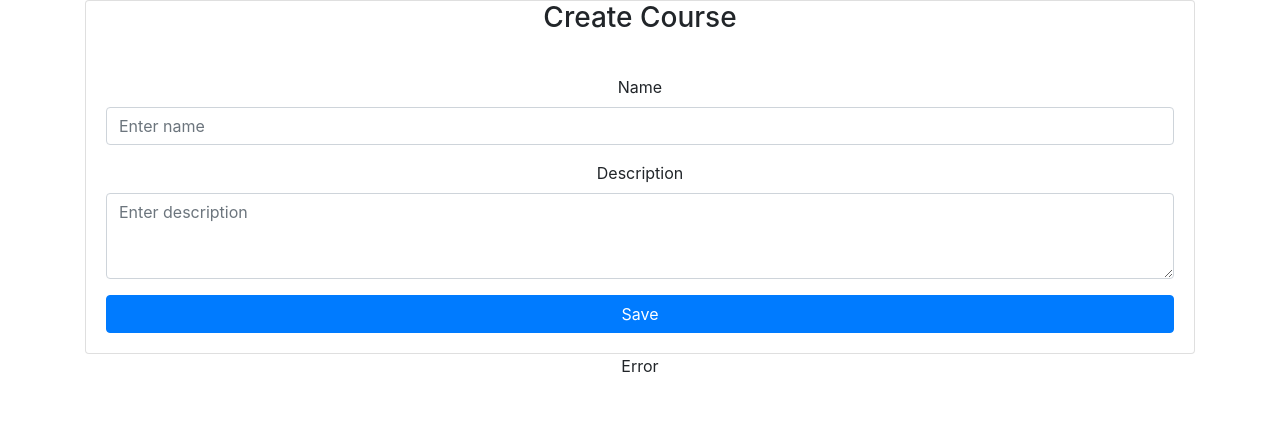
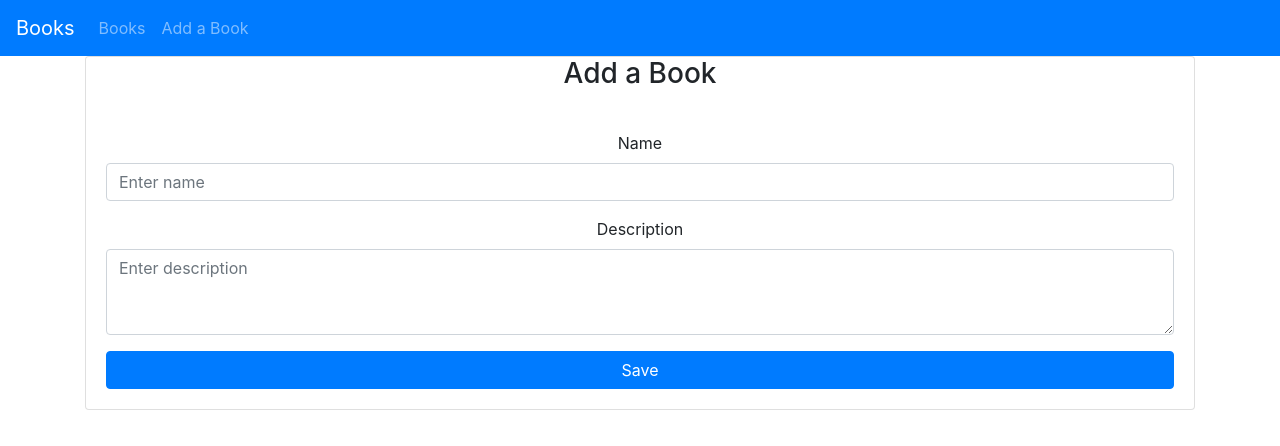
Before and after one commit to lasse1900/react-prisma-apollo, a React (Create React App) app in the folder client/: page /create in a window 1280 px wide. Shown: the top 446 px of the page. Built offline with nearby package versions, Linux system fonts and the light colour scheme.

Commit message:
added routing and header

```diff
--- a/client/package.json
+++ b/client/package.json
@@ -12,6 +12,8 @@
     "react": "^16.13.0",
     "react-apollo": "^3.1.3",
     "react-dom": "^16.13.0",
+    "react-router": "^5.1.2",
+    "react-router-dom": "^5.1.2",
     "react-scripts": "3.4.0"
   },
   "scripts": {
--- a/client/src/App.js
+++ b/client/src/App.js
@@ -1,13 +1,18 @@
 import React from 'react';
+import { Switch, Route } from 'react-router'
 import './App.css';
 import Courses from './components/Courses';
 import CreateCourse from './components/CreateCourse';
+import Header from './components/Header';
 
 function App() {
   return (
     <div className="App">
-      <CreateCourse />
-      <Courses />
+      <Header />
+      <Switch>
+        <Route exact path="/" component={Courses}></Route>
+        <Route exact path="/create" component={CreateCourse}></Route>
+      </Switch>
     </div>
   );
 }
--- a/client/src/components/CreateCourse.js
+++ b/client/src/components/CreateCourse.js
@@ -17,12 +17,11 @@
     return (
       <Mutation mutation={CREATE_COURSE_MUTATION}
         update={(cache, mutationResults) => {
-
           // fetch the courseFeed from the cache
           const { courseFeed } = cache.readQuery({
             query: COURSE_FEED_QUERY
           })
-          debugger;
+          // debugger;
           // update the courseFeed from the cche
           cache.writeQuery({
             query: COURSE_FEED_QUERY,
@@ -35,7 +34,7 @@
           <div className="container">
             <div className="card">
               <div className="card-title">
-                <h3>Create Course</h3>
+                <h3>Add a Book</h3>
               </div>
               <div className="card-body">
                 <form onSubmit={async e => {
--- /dev/null
+++ b/client/src/components/Header.js
@@ -0,0 +1,41 @@
+import React from 'react';
+import { Link } from 'react-router-dom';
+
+const Header = () => {
+  return (
+    <div>
+      <nav className="navbar navbar-expand-lg navbar-dark bg-primary">
+        <Link className="navbar-brand" to="/">
+          Books
+        </Link>
+        <button
+          className="navbar-toggler"
+          type="button"
+          data-toggle="collapse"
+          data-target="#navbarNav"
+          aria-controls="navbarNav"
+          aria-expanded="false"
+          aria-label="Toggle navigation"
+        >
+          <span className="navbar-toggler-icon" />
+        </button>
+        <div className="collapse navbar-collapse" id="navbarNav">
+          <ul className="navbar-nav">
+            <li className="nav-item">
+              <Link className="nav-link" to="/">
+                Books
+              </Link>
+            </li>
+            <li className="nav-item">
+              <Link className="nav-link" to="/create">
+                Add a Book
+              </Link>
+            </li>
+          </ul>
+        </div>
+      </nav>
+    </div>
+  );
+};
+
+export default Header;
--- a/client/src/index.js
+++ b/client/src/index.js
@@ -2,6 +2,7 @@
 import ReactDOM from 'react-dom';
 import ApolloClient from 'apollo-boost'
 import { ApolloProvider } from 'react-apollo'
+import { BrowserRouter } from 'react-router-dom'
 import './index.css';
 import App from './App';
 import '../node_modules/bootstrap/dist/css/bootstrap.css';
@@ -11,7 +12,10 @@
 })
 
 ReactDOM.render(
-  <ApolloProvider client={client}>
-    <App />
-  </ApolloProvider>
+  <BrowserRouter>
+    <ApolloProvider client={client}>
+      <App />
+    </ApolloProvider>
+  </BrowserRouter>
+
   , document.getElementById('root'))
```
Also changed, not shown: 1 other file (tests, documents, lock files or other folders).
